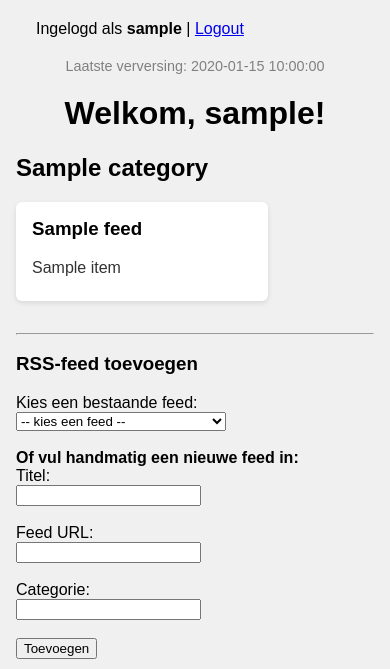
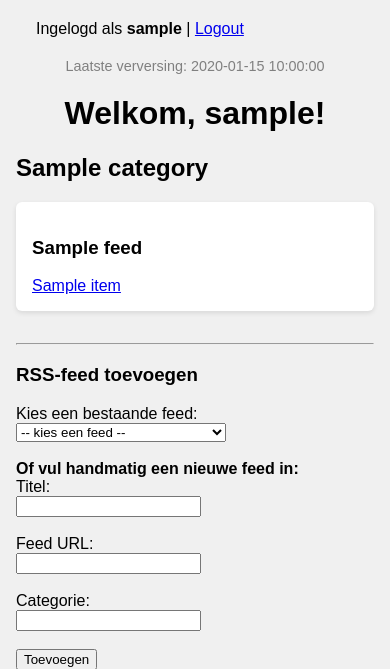
Before and after one commit to waariswallie/rss_dashboard_login, a Flask app: template templates/dashboard.html in a window 390 px wide. Shown: the part 34-703 px from the top of the page. Run offline with Flask 3, Linux system fonts and the light colour scheme; the template is opened without the code that fills it: most values are stand-ins (such as "Sample title", 1, 10 or a date in 2020).

Commit message:
Refactor column layout in style.css to use grid for consistent 5-column display

```diff
--- a/static/css/style.css
+++ b/static/css/style.css
@@ -42,8 +42,8 @@ h1 {
 }
 
 .columns {
-  display: flex;
-  flex-wrap: wrap;
+  display: grid;
+  grid-template-columns: repeat(5, 1fr); /* Always 5 columns */
   gap: 1em;
 }
 
@@ -53,39 +53,15 @@ h1 {
     border-radius: 6px;
     box-shadow: 0 2px 5px rgba(0,0,0,0.1);
     cursor: move;
-    flex: 1 1 calc(20% - 1em); /* Ensure 5 columns */
-    min-width: 220px;
-    max-width: calc(20% - 1em); /* Prevent columns from exceeding 5 */
-}
-.column h3 {
-    margin-top: 0;
-}
-
-.column.dragging {
-    opacity: 0.5;
-    border: 2px dashed #999;
-}
-
-.item {
-    margin-bottom: 8px;
-}
-
-.item a {
-    text-decoration: none;
-    color: #333;
-}
-
-.item a:hover {
-    text-decoration: underline;
 }
 
 @media (max-width: 1200px) {
-  .column {
-    flex: 1 1 calc(50% - 1em);
+  .columns {
+    grid-template-columns: repeat(2, 1fr); /* 2 columns for smaller screens */
   }
 }
 @media (max-width: 768px) {
-  .column {
-    flex: 1 1 100%;
+  .columns {
+    grid-template-columns: 1fr; /* 1 column for very small screens */
   }
 }
```
